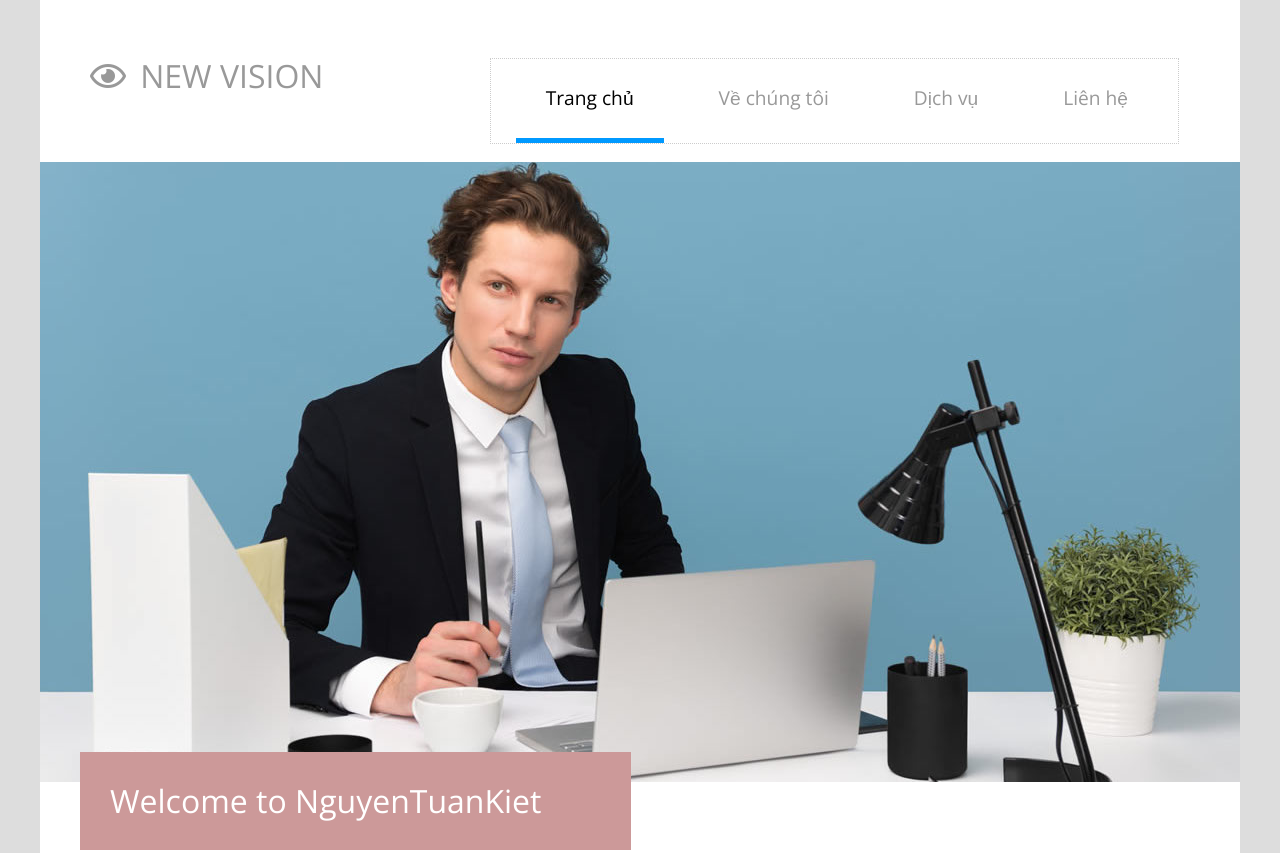
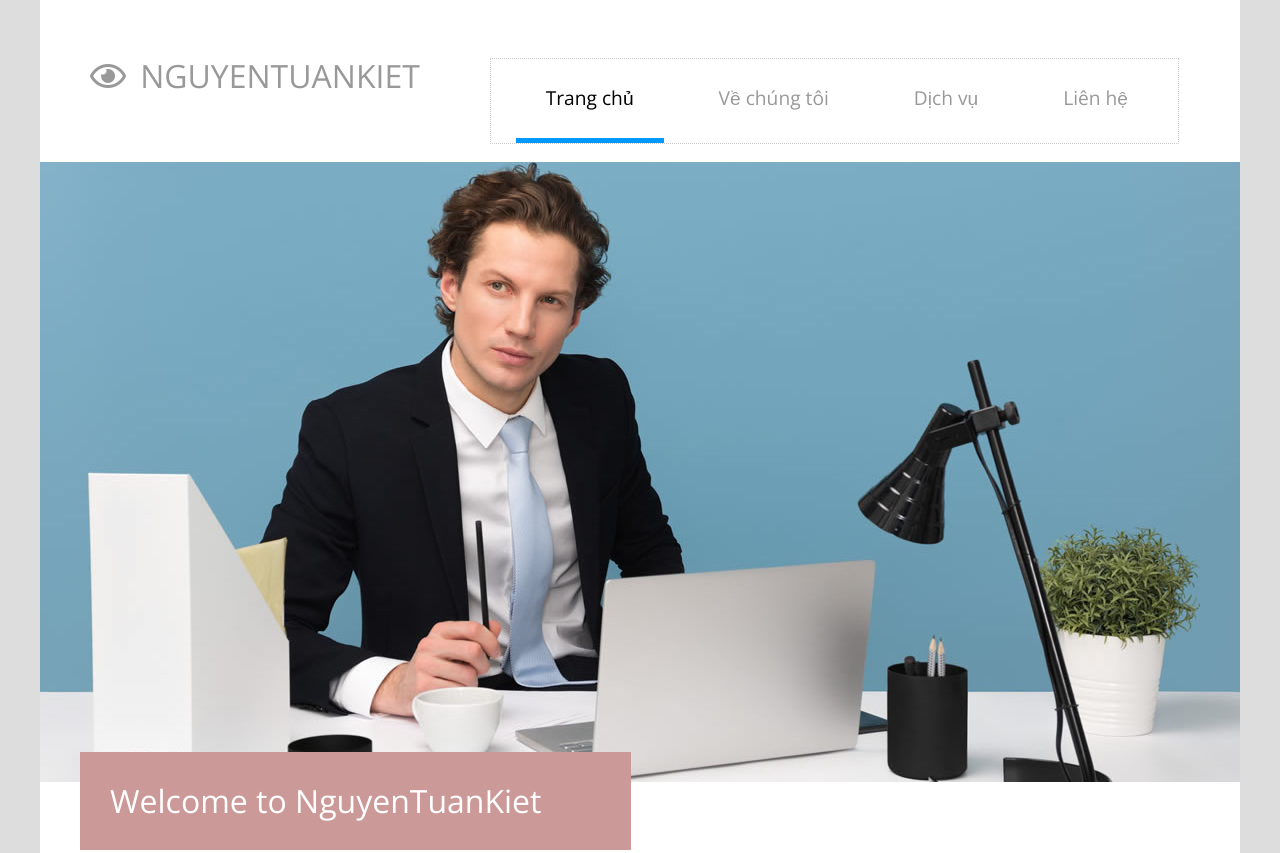
Before and after one commit to tuankietn3008/-tuankietn3008.github.io, a plain HTML site: page index.html in a window 1280 px wide. Shown: the top 853 px of the page. Drawn offline with nearby package versions, Linux system fonts and the light colour scheme.

Commit message:
new site

```diff
--- a/index.html
+++ b/index.html
@@ -5,7 +5,7 @@
     <meta name="viewport" content="width=device-width, initial-scale=1.0">
     <meta http-equiv="X-UA-Compatible" content="ie=edge">
 
-    <title>New Vision HTML CSS Template</title>
+    <title>Nguyễn Tuấn Kiệt</title>
 
     <link href="https://fonts.googleapis.com/css?family=Open+Sans:400,800" rel="stylesheet" /> <!-- https://fonts.google.com/specimen/Open+Sans?selection.family=Open+Sans -->
     <link href="css/all.min.css" rel="stylesheet" /> <!-- https://fontawesome.com/ -->
@@ -29,7 +29,7 @@ https://templatemo.com/tm-542-new-vision
                 <div class="col-12 tm-site-header-col">
                     <div class="tm-site-header-left">
                         <i class="far fa-2x fa-eye tm-site-icon"></i>
-                        <h1 class="tm-site-name">New Vision</h1>
+                        <h1 class="tm-site-name">NguyenTuanKiet</h1>
                     </div>
                     <div class="tm-site-header-right tm-menu-container-outer">
 
```
